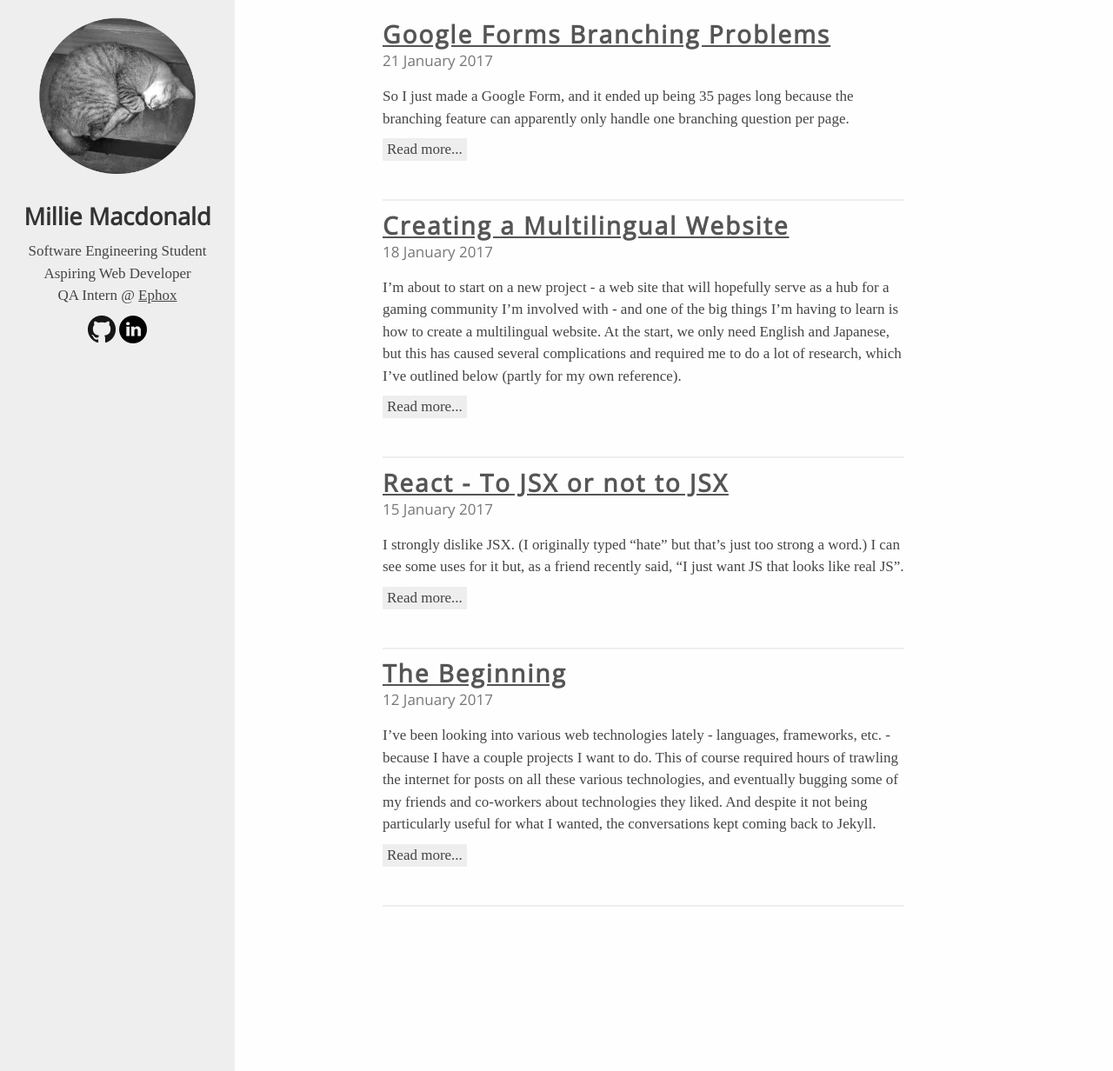
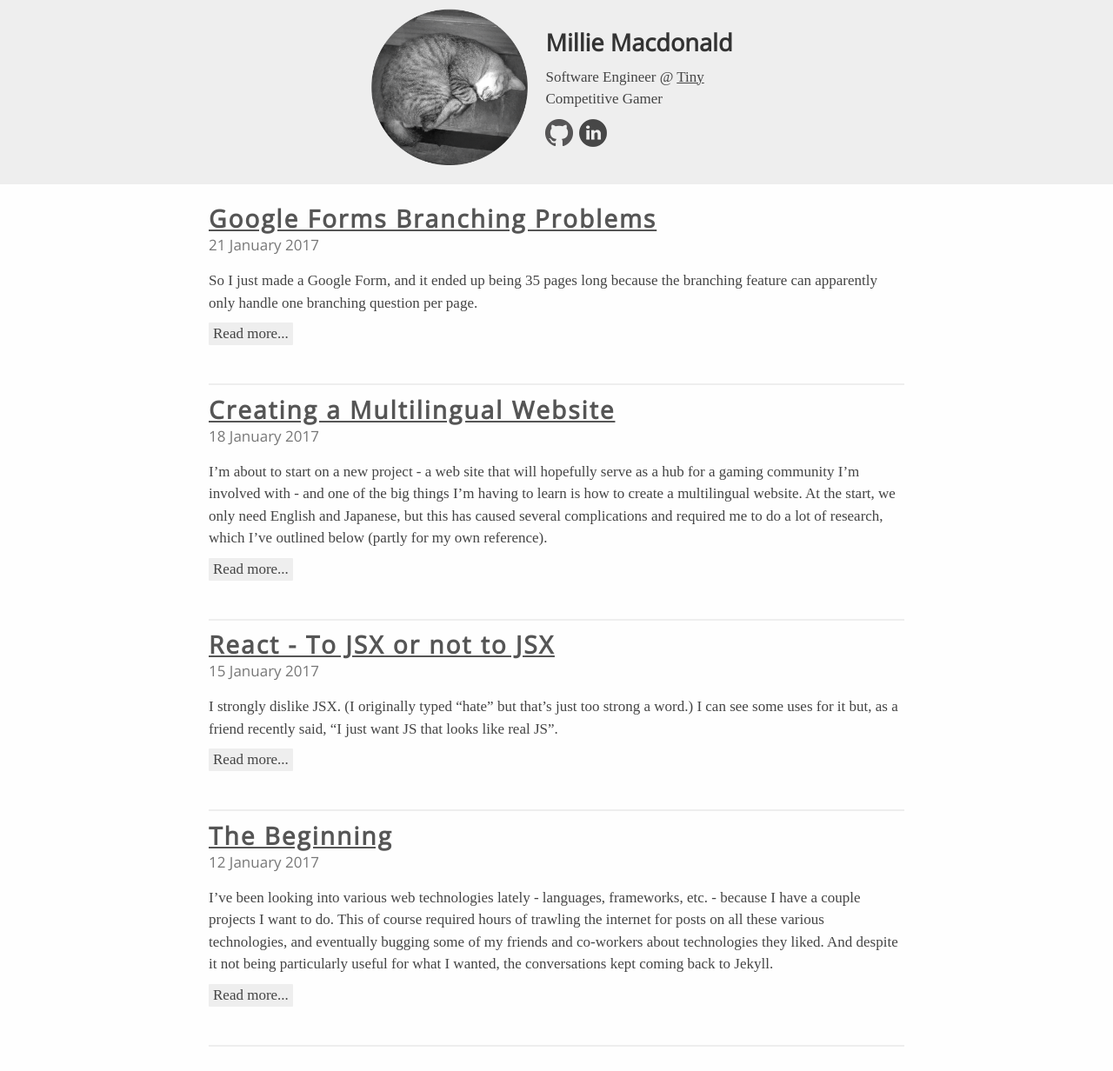
Before and after one commit to metricjs/metricjs.github.io, a Jekyll site: the page built from index.html, in a window 1280 px wide and 1232 px high. Shown: the whole window at 87% size. Built offline with Jekyll 4.4.1, drawn with Linux system fonts in a browser that asks for light colours; some web fonts are replaced.

Commit message:
Moved sidebar to header

```diff
--- /dev/null
+++ b/_includes/header.html
@@ -0,0 +1,15 @@
+<section id="header">
+  <div class="content_container">
+    <a href="{{site.url}}"><img id="bch_icon" src="/images/black_cat_icon.png" alt="BlackCatHikari icon - a grayscale photo of a curled up, sleeping cat"></a>
+
+    <div id="header_text">
+      <h1>Millie Macdonald</h1>
+      <p>Software Engineer @ <a href="https://www.tiny.cloud">Tiny</a></p>
+      <p>Competitive Gamer</p>
+      <div id="links">
+          <a href="{{site.github_profile}}"><img src="/images/github-icon.png" /></a>
+          <a href="{{site.linkedin_profile}}"><img src="/images/linkedin-icon.png" /></a>
+      </div>
+    </div>
+  </div>
+</section>
--- a/_includes/sidebar.html
+++ /dev/null
@@ -1,17 +0,0 @@
-<section id="sidebar">
-	<a href="{{site.url}}"><img id="bch_icon" src="/images/black_cat_icon.png" alt="BlackCatHikari icon - a grayscale photo of a curled up, sleeping cat"></a>
-
-	<div id="sidebar_text">
-		<h1>Millie Macdonald</h1>
-		<p>Software Engineering Student</p>
-		<p>Aspiring Web Developer</p>
-		<p>QA Intern @ <a href="http://www.ephox.com">Ephox</a></p>
-	</div>
-
-	<a href="{{site.github_profile}}"><img src="/images/github-icon.png" /></a>
-	<a href="{{site.linkedin_profile}}"><img src="/images/linkedin-icon.png" /></a>
-
-	<div id="sidebar_nav">
-		<p class="btn"><a href="{{site.url}}">Home</a></p>
-	</div>
-</section>
--- a/css/main.css
+++ b/css/main.css
@@ -13,7 +13,7 @@ body {
 }
 
 h1 {
-    font-family: 'Open Sans', sans-serif;
+	font-family: 'Open Sans', sans-serif;
 	font-size: 1.6em;
 	font-weight: 900;
 	color: #333;
@@ -49,45 +49,60 @@ hr {
 	border: 1px solid #eee;
 }
 
-/* sidebar styles */
-#sidebar {
-	width: 250px;
-	position: fixed;
-	left: 0;
-	height: 100%;
+main, .content_container {
+	max-width: 800px;
+	width: 70%;
+	margin: 0 auto;
+}
+
+/* header styles */
+#header {
 	background-color: #eee;
-	padding: 20px 10px 10px;
-	text-align: center;
 	line-height: 2em;
 }
 
-#sidebar #bch_icon {
-	width: 180px;
+#header .content_container {
+	display: flex;
+	flex-direction: row;
+	justify-content: center;
+	align-items: center;
+	flex-wrap: wrap;
 }
 
-#sidebar_text {
-	margin: 20px 0 10px;
+#header .content_container #bch_icon {
+	width: 180px;
+	margin: 10px 10px 10px 0;
 }
 
-#sidebar_text h1 {
+#header_text {
+	margin: 10px;
+}
+
+#header_text h1 {
 	margin-bottom: 10px;
 }
 
-#sidebar p {
+#header p {
 	line-height: 1.5em;
 }
 
-#sidebar_nav {
-	display: none;
-	visibility: hidden;
+#header #links {
+	margin-top: 10px;
+}
+
+#header #links img {
+	opacity: 0.7;
+	margin-right: 2px;
+}
+
+#header #links img:hover {
+	opacity: 0.8;
 }
 
 
 /* main styles */
 main {
-	max-width: 1000px;
-	padding: 20px 100px 10px 300px;
-	margin: 0 auto;
+	padding: 20px 0;
 }
 
 .btn {
@@ -106,25 +121,28 @@ main {
 
 
 /* MEDIA QUERIES */
-@media (max-width: 600px) {
-	#sidebar {
+@media (max-width: 700px) {
+	#header .content_container {
 		width: 100%;
 		height: auto;
 		padding: 10px 0;
 		position: static;
+		text-align: center;
+		flex-direction: column;
 	}
 
-	#sidebar #bch_icon {
-		display: none;
-		visibility: hidden;
+	#header #bch_icon {
+		/* display: none;
+		visibility: hidden; */
+		width: 150px;
 	}
 
-	#sidebar_nav {
+	#header_nav {
 		display: block;
 		visibility: visible;
 	}
 
-	#sidebar_nav .btn {
+	#header_nav .btn {
 		display: inline-block;
 		background-color: #fefefe;
 		margin: 0;
--- a/index.html
+++ b/index.html
@@ -13,7 +13,7 @@
 	</head>
 
 	<body>
-		{% include sidebar.html %}
+		{% include header.html %}
 
 		<main id="post_list">
 			{% for post in site.posts %}
```
